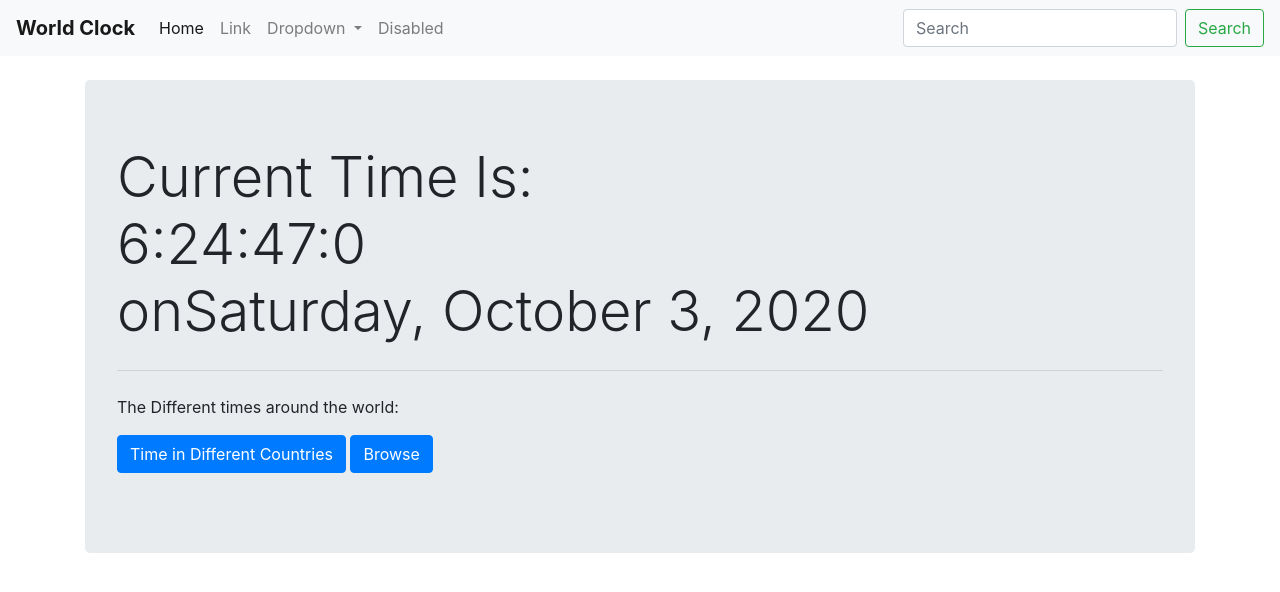
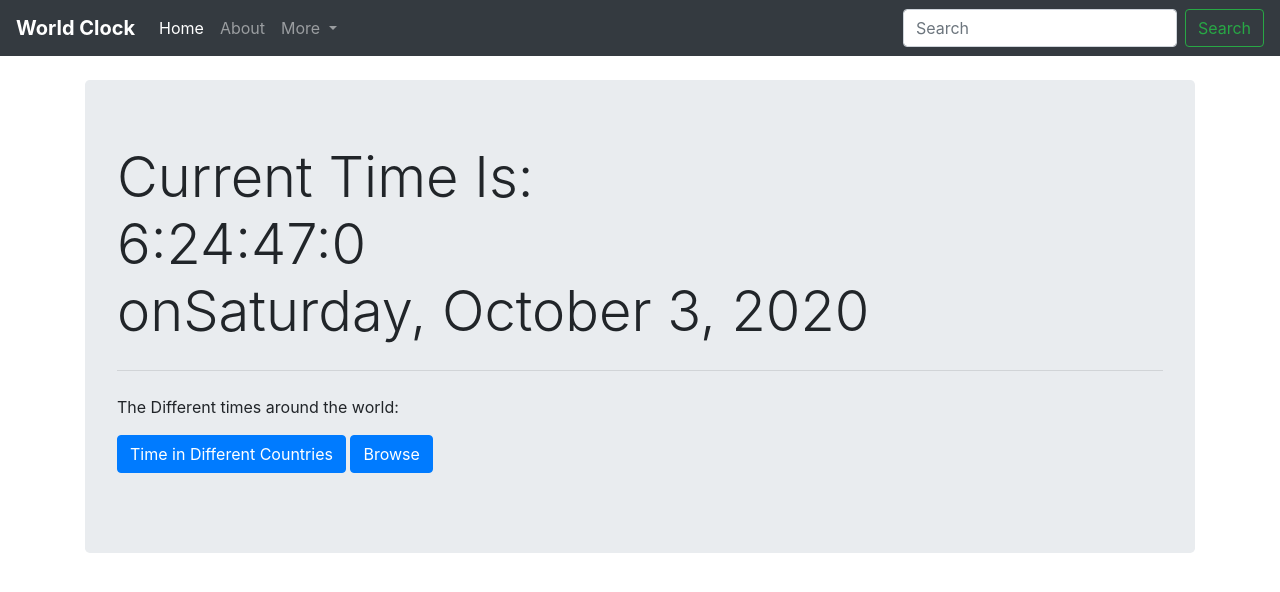
Before and after one commit to Briber162/Clock, a plain HTML site: page index.html in a window 1280 px wide. Drawn offline with nearby package versions, Linux system fonts and the light colour scheme.

Commit message:
Update index.html

```diff
--- a/index.html
+++ b/index.html
@@ -41,7 +41,7 @@
 </head>
 
 <body>
-    <nav class="navbar navbar-expand-lg navbar-light bg-light">
+    <nav class="navbar navbar-expand-lg navbar-dark bg-dark">
         <a class="navbar-brand" href="#"><b>World Clock</b></a>
         <button class="navbar-toggler" type="button" data-toggle="collapse" data-target="#navbarSupportedContent"
             aria-controls="navbarSupportedContent" aria-expanded="false" aria-label="Toggle navigation">
@@ -54,12 +54,12 @@
                     <a class="nav-link" href="#">Home <span class="sr-only">(current)</span></a>
                 </li>
                 <li class="nav-item">
-                    <a class="nav-link" href="#">Link</a>
+                    <a class="nav-link" href="#">About</a>
                 </li>
                 <li class="nav-item dropdown">
                     <a class="nav-link dropdown-toggle" href="#" id="navbarDropdown" role="button"
                         data-toggle="dropdown" aria-haspopup="true" aria-expanded="false">
-                        Dropdown
+                        More
                     </a>
                     <div class="dropdown-menu" aria-labelledby="navbarDropdown">
                         <a class="dropdown-item" href="#">Action</a>
@@ -67,9 +67,6 @@
                         <div class="dropdown-divider"></div>
                         <a class="dropdown-item" href="#">Something else here</a>
                     </div>
-                </li>
-                <li class="nav-item">
-                    <a class="nav-link" href="#" tabindex="-1" aria-disabled="true">Disabled</a>
                 </li>
             </ul>
             <form class="form-inline my-2 my-lg-0">
```
